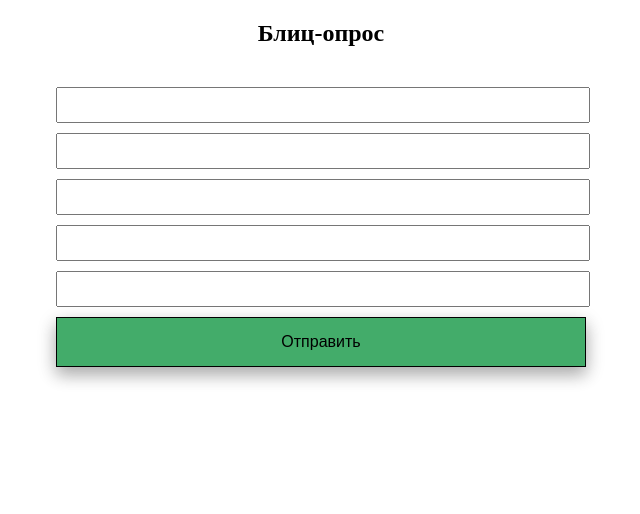
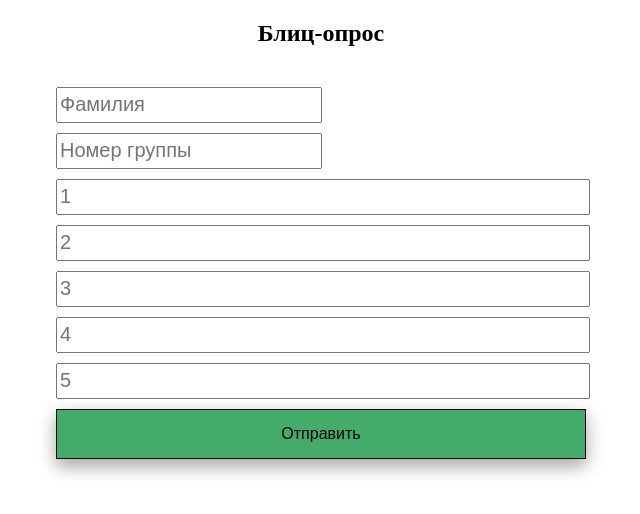
Before and after one commit to cornBuddy/reflectiveTarget, a website: page html/index.html in a window 1280 px wide. Shown: the whole page, without its empty margins (319-959 px from the left). Drawn offline with Linux system fonts and the light colour scheme.

Commit message:
page prettified

```diff
--- a/html/css/main.css
+++ b/html/css/main.css
@@ -90,3 +90,8 @@ input {
     border: 3px solid black;
     z-index: 666;
 }
+
+input.info {
+    width: 48.75%;
+    display: inline-block;
+}
--- a/html/index.html
+++ b/html/index.html
@@ -12,11 +12,17 @@
     <div id="blitz-wrapper" class="centered">
       <h2>Блиц-опрос</h2>
 
-      <input type="text">
-      <input type="text">
-      <input type="text">
-      <input type="text">
-      <input type="text">
+      <input class="info" type="text" id="lastName"
+          placeholder="Фамилия">
+      <input class="info" type="text" id="group" class="right"
+          placeholder="Номер группы">
+
+      <input type="text" placeholder="1">
+      <input type="text" placeholder="2">
+      <input type="text" placeholder="3">
+      <input type="text" placeholder="4">
+      <input type="text" placeholder="5">
+
       <button id="send-blitz">Отправить</button>
     </div>
 
```
